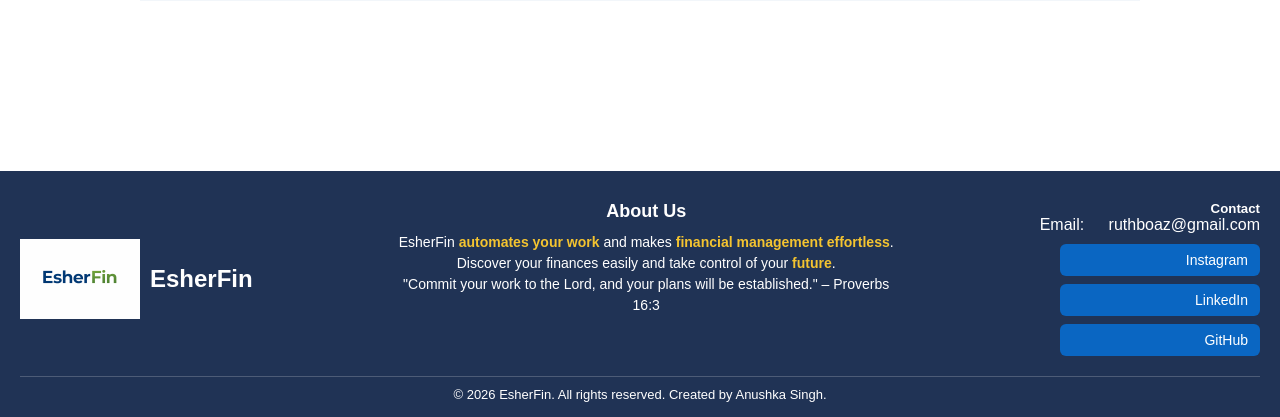
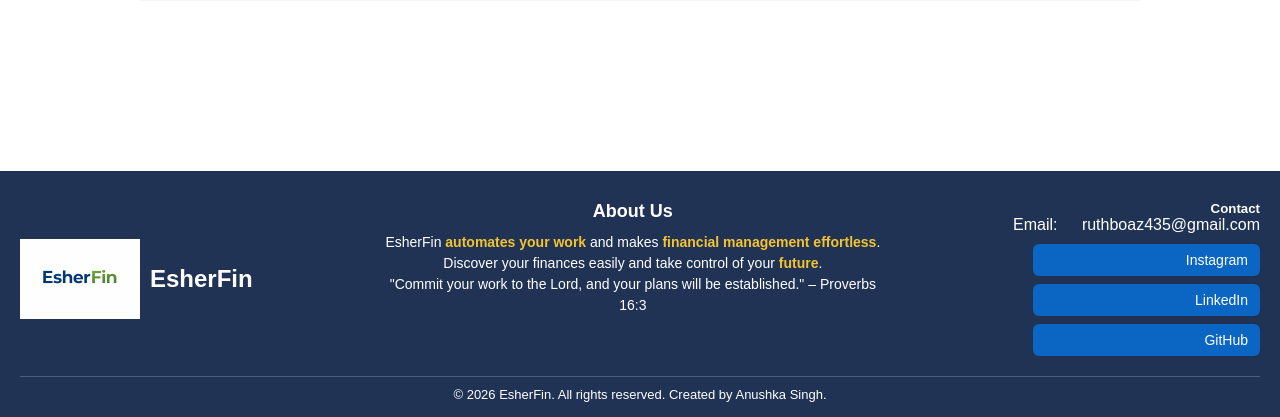
Before and after one commit to Anushka1604-ui/EsherFin, a Flask app: page / in a window 1280 px wide. Shown: the part 1821-2238 px from the top of the page. Run offline with Flask 3, Linux system fonts and the light colour scheme.

Commit message:
updated website

```diff
--- a/templates/EMI.html
+++ b/templates/EMI.html
@@ -127,7 +127,7 @@
     <!-- Contact and Social -->
     <div class="footer-right">
       <h5>Contact</h5>
-      <p>Email: <a href="mailto:ruthboaz@gmail.com">ruthboaz@gmail.com</a></p>
+      <p>Email: <a href="mailto:ruthboaz@gmail.com">ruthboaz435@gmail.com</a></p>
       <div class="social-buttons">
         <a href="#!" class="social-btn instagram">Instagram</a>
         <a href="#!" class="social-btn linkedin">LinkedIn</a>
--- a/templates/home.html
+++ b/templates/home.html
@@ -117,7 +117,7 @@ Whether you’re preparing for filing season, checking approximate liabilities,
     <!-- Contact and Social -->
     <div class="footer-right">
       <h5>Contact</h5>
-      <p>Email: <a href="mailto:ruthboaz@gmail.com">ruthboaz@gmail.com</a></p>
+      <p>Email: <a href="mailto:ruthboaz@gmail.com">ruthboaz435@gmail.com</a></p>
       <div class="social-buttons">
         <a href="#!" class="social-btn instagram">Instagram</a>
         <a href="#!" class="social-btn linkedin">LinkedIn</a>
--- a/templates/tax_calculator.html
+++ b/templates/tax_calculator.html
@@ -169,7 +169,7 @@
     <!-- Contact and Social -->
     <div class="footer-right">
       <h5>Contact</h5>
-      <p>Email: <a href="mailto:ruthboaz@gmail.com">ruthboaz@gmail.com</a></p>
+      <p>Email: <a href="mailto:ruthboaz@gmail.com">ruthboaz435@gmail.com</a></p>
       <div class="social-buttons">
         <a href="#!" class="social-btn instagram">Instagram</a>
         <a href="#!" class="social-btn linkedin">LinkedIn</a>
```
